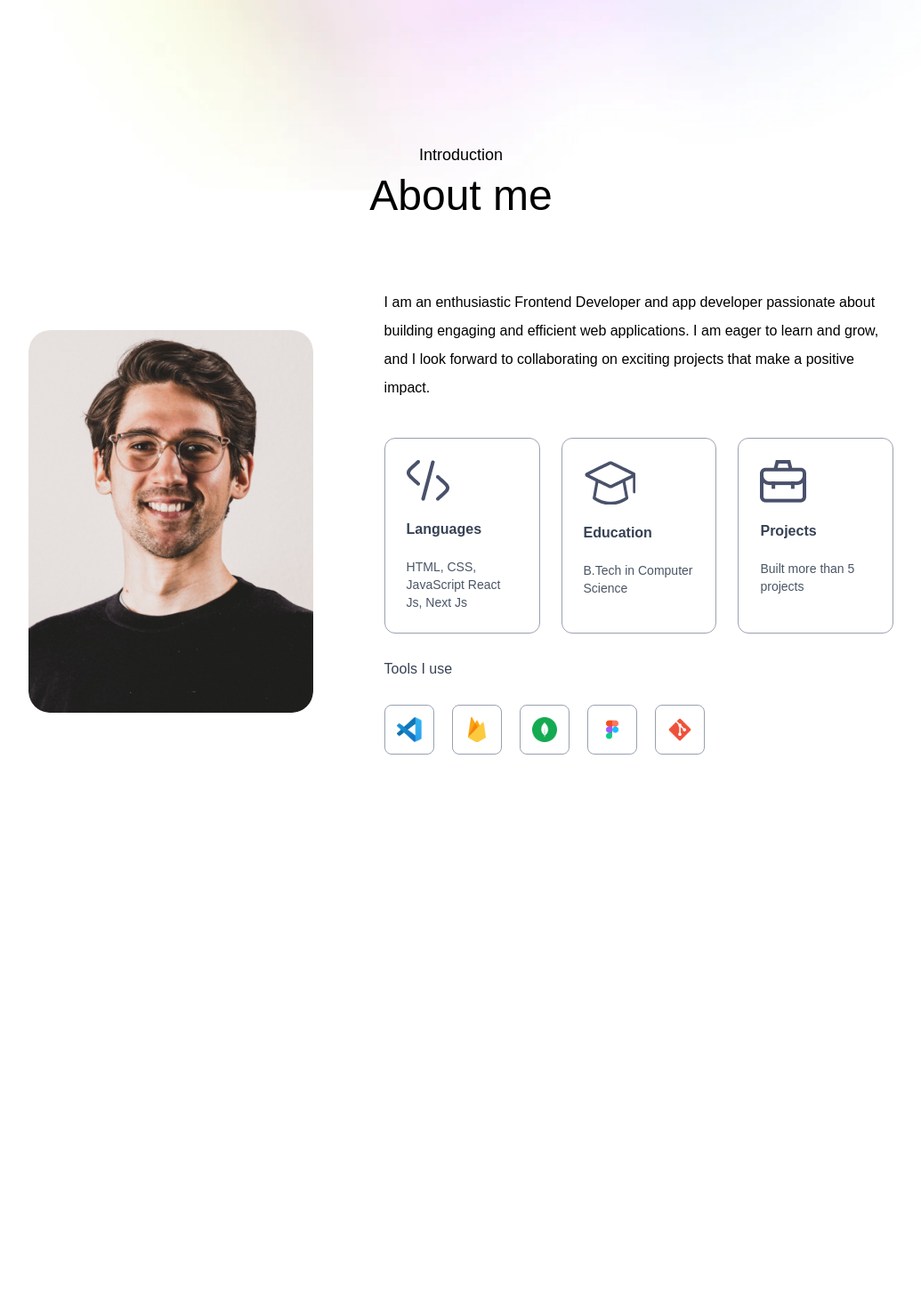
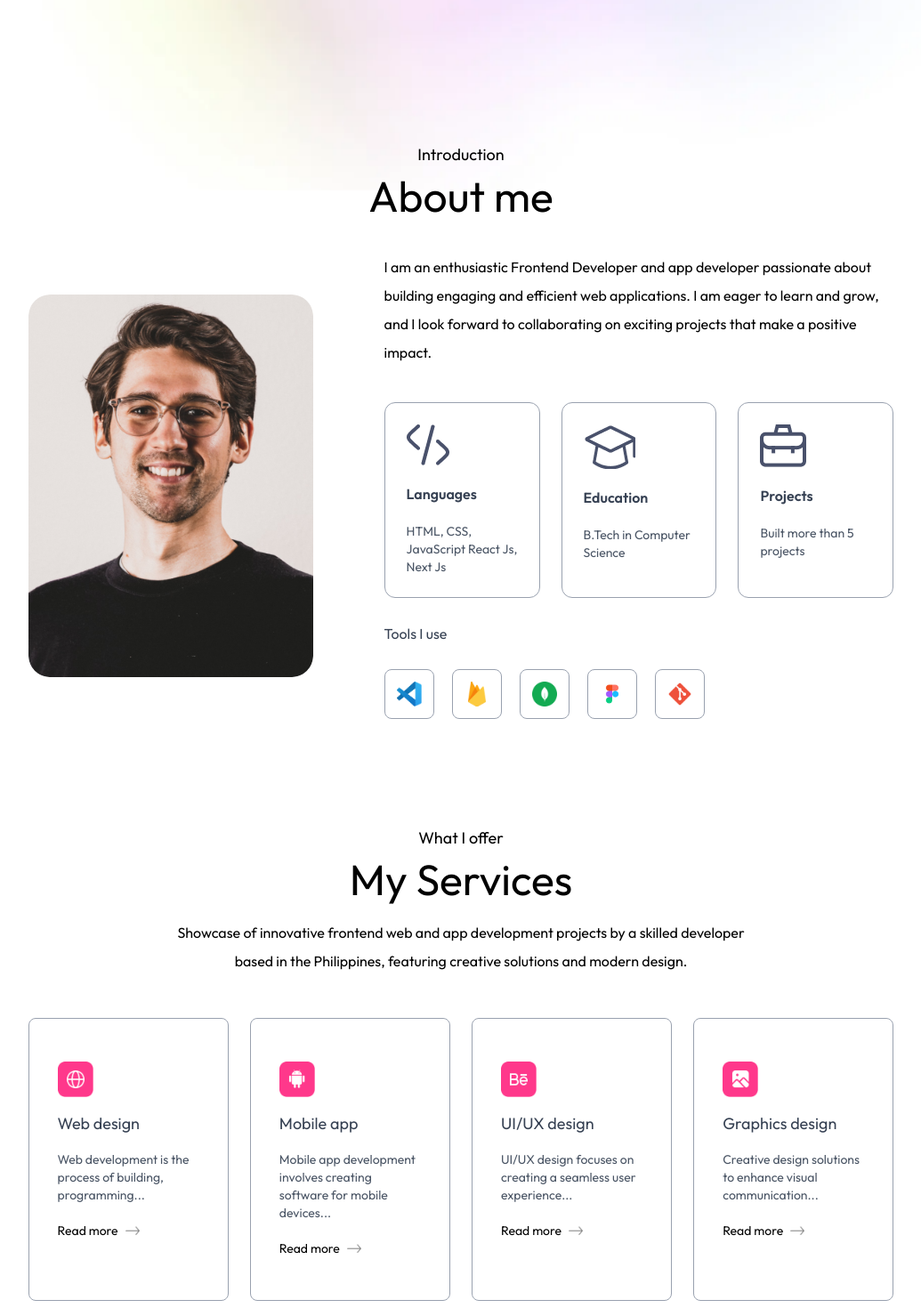
Before and after one commit to Siabashokaki/my-portfolio-website, a Next.js app: page / in a window 1280 px wide. Shown: the part 680-2150 px from the top of the page at 89% size, without its empty margins (122-1157 px from the left). Before the commit the page ends 1648 px from the top, so only its background shows below. Built offline with nearby package versions, Linux system fonts and the light colour scheme; a web font is replaced by a local one.

Commit message:
Services page is added!

```diff
--- a/app/components/About.jsx
+++ b/app/components/About.jsx
@@ -10,7 +10,7 @@ const About = () => {
       <h2 className='text-center text-5xl font-Ovo'>
         About me</h2>
 
-        <div className='flex w-full flex-col lg:flex-row items-center gap-20 my-20'>
+        <div className='flex w-full flex-col lg:flex-row items-center gap-20 my-10'>
             <div className='w-64 sm:w-80 rounded-3xl max-w-none'>
                 <Image src={assets.user_image} alt='user' className='w-full rounded-3xl' />
             </div>
--- a/app/components/Services.jsx
+++ b/app/components/Services.jsx
@@ -15,7 +15,7 @@ const Services = () => {
         Showcase of innovative frontend web and app development projects by a skilled
         developer based in the Philippines, featuring creative solutions and modern design.</p>
 
-        <div className='grid grid-cols-auto gap-6 my-10 border-4 border-red-500'>
+        <div className='grid grid-cols-4 gap-6 my-10'>
             {serviceData.map(({icon, title, description, link}, index)=>(
                 <div key={index}
                 className='border border-gray-400 rounded-lg px-8 py-12  hover:shadow-black hover:shadow-lg
--- a/app/globals.css
+++ b/app/globals.css
@@ -1 +1,5 @@
 @import "tailwindcss";
+
+* {
+    font-family: "Outfit";
+}
--- a/app/page.js
+++ b/app/page.js
@@ -2,6 +2,7 @@
 import About from "./components/About";
 import Header from "./components/Header";
 import Navbar from "./components/Navbar";
+import Services from "./components/Services";
 
 export default function Home() {
   return (
@@ -9,6 +10,7 @@ export default function Home() {
     <Navbar />
     <Header />
     <About />
+    <Services />
 
     </>
   );
--- a/tailwind.config.mjs
+++ b/tailwind.config.mjs
@@ -19,6 +19,9 @@ export default {
       boxShadow: {
         'black' : '4px 4px 0 #000',
         'black' : '4px 4px 0 #fff'
+      },
+      gridTemplateColumns: {
+        'auto' : 'repeat(auto-fit, minmax(200px, 1fr))'
       }
     },
   },
```
